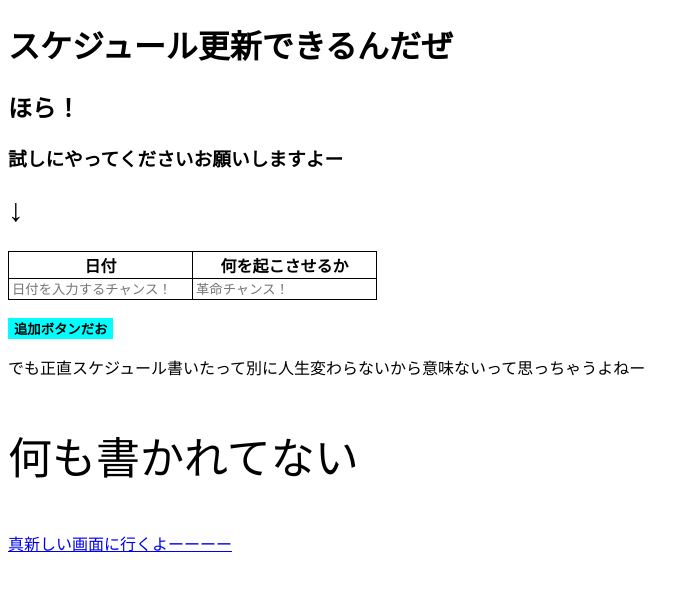
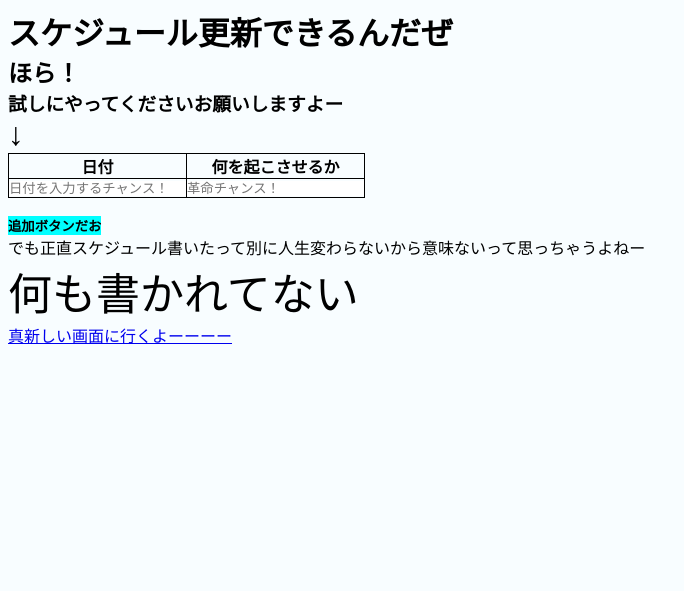
Before and after one commit to koketasi/schedule, a Flask app: page / in a window 1280 px wide. Shown: the top 591 px of the page, without its empty margins (0-684 px from the left). Run offline with Flask 3, Linux system fonts and the light colour scheme; data that the repository does not hold is empty.

Commit message:
Update style_index.css

```diff
--- a/static/style_index.css
+++ b/static/style_index.css
@@ -1,10 +1,24 @@
 @media  screen and(max-width:768px) {
     body{
         font-size:16px;
+
     }
 }
+@media screen and(min-width:769px){
+    body{
+        font-size:80%;
+    }
+}
+body{
+    background-color: rgba(242, 253, 255, 0.505);
+    *{
+        box-sizing: border-box;
 
+            margin:0;
+            padding:0;
 
+    }
+}
 table{
 
     border: solid 1px;
```
